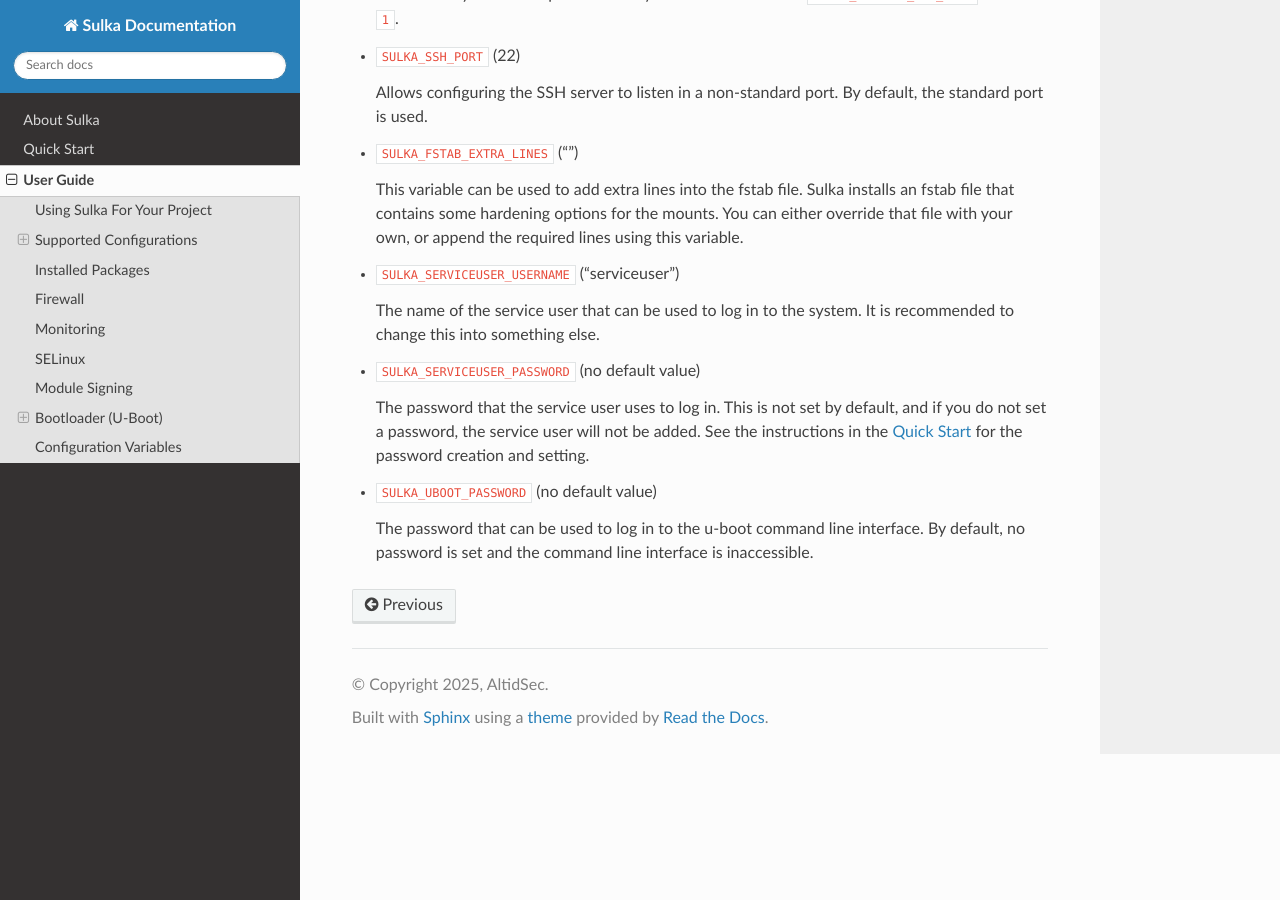
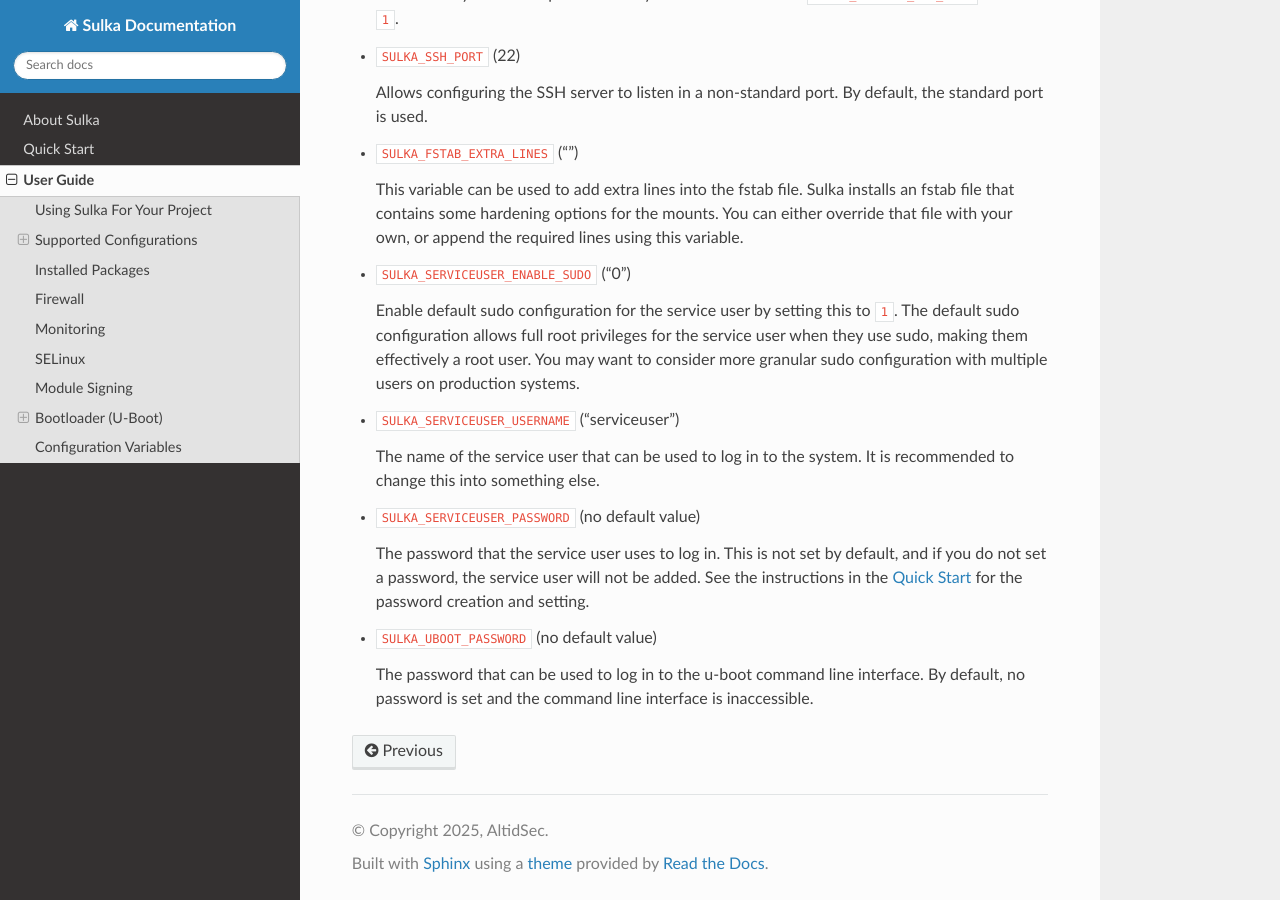
Before and after one commit to AltidSec/sulka-docs, a Sphinx documentation site: the page built from source/user-guide.rst, in a window 1280 px wide and 900 px high, scrolled down 7548 px. Built offline with Sphinx 7.4.7 and the Read the Docs theme 3.1.0, drawn with Linux system fonts in a browser that asks for light colours.

Commit message:
quick-start, user-guide: Document SULKA_SERVICEUSER_ENABLE_SUDO

```diff
--- a/source/quick-start.rst
+++ b/source/quick-start.rst
@@ -54,7 +54,7 @@
 
 #. (Optional) Edit the firewall template in ``meta-sulka-distro/recipes-filter/nftables-configuration/files/nftables-drop-everything.conf``, or select one of the other templates with ``SULKA_NFTABLES_CONF`` configuration variable.
 
-#. (Optional) Edit the sudo configuration for the service user in ``meta-sulka-distro/recipes-extended/sudo/files/serviceuser.conf`` to enable sudo.
+#. (Optional) Edit the sudo configuration for the service user in ``meta-sulka-distro/recipes-extended/sudo/files/serviceuser.conf`` to configure sudo, or set ``SULKA_SERVICEUSER_ENABLE_SUDO="1"`` in your build configuration.
 
 #. Build the image:
 
--- a/source/user-guide.rst
+++ b/source/user-guide.rst
@@ -325,6 +325,12 @@
   Sulka installs an fstab file that contains some hardening options for the mounts.
   You can either override that file with your own, or append the required lines using this variable.
 
+* ``SULKA_SERVICEUSER_ENABLE_SUDO`` ("0")
+
+  Enable default sudo configuration for the service user by setting this to ``1``.
+  The default sudo configuration allows full root privileges for the service user when they use sudo, making them effectively a root user.
+  You may want to consider more granular sudo configuration with multiple users on production systems.
+
 * ``SULKA_SERVICEUSER_USERNAME`` ("serviceuser")
 
   The name of the service user that can be used to log in to the system.
```
